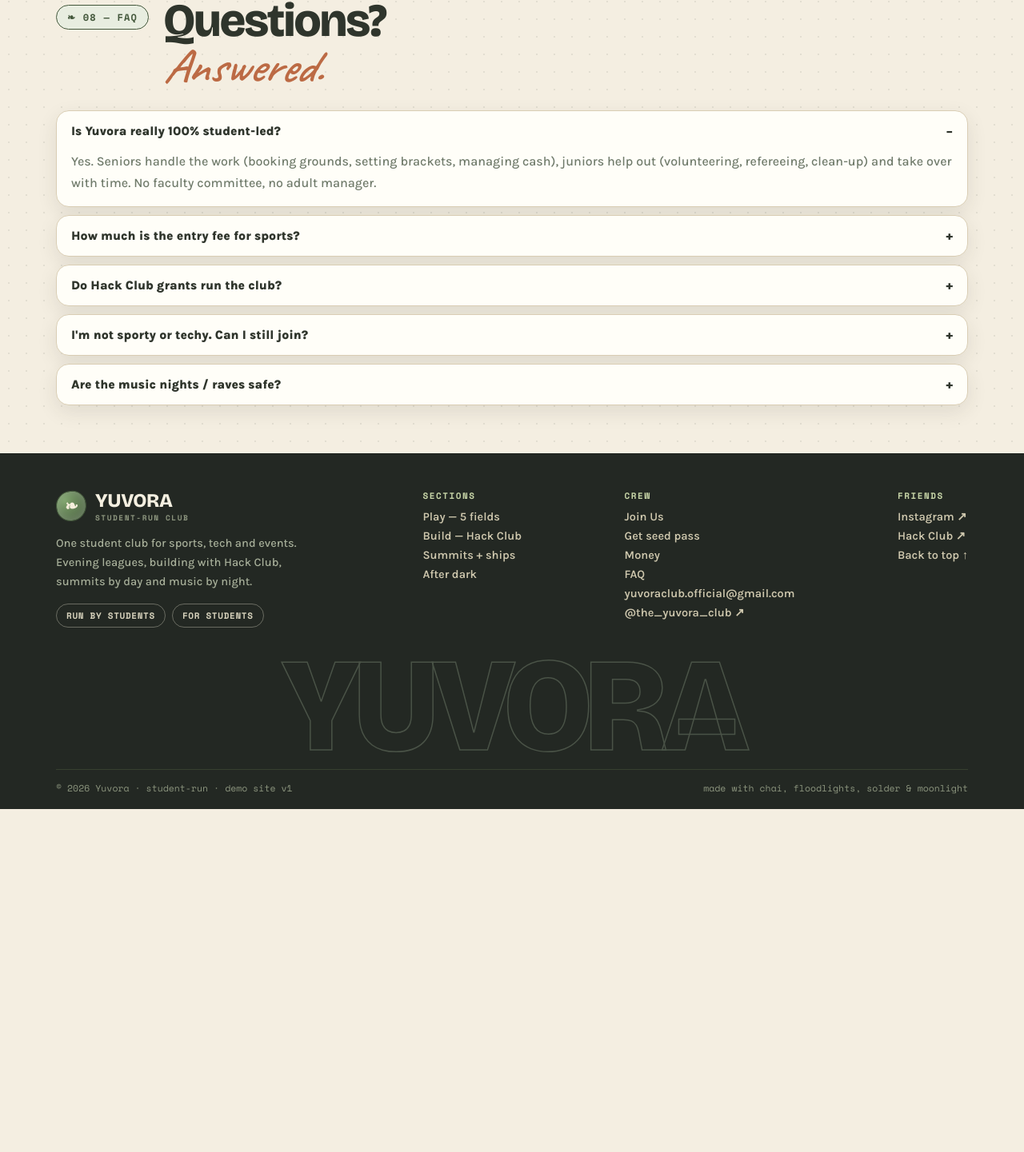
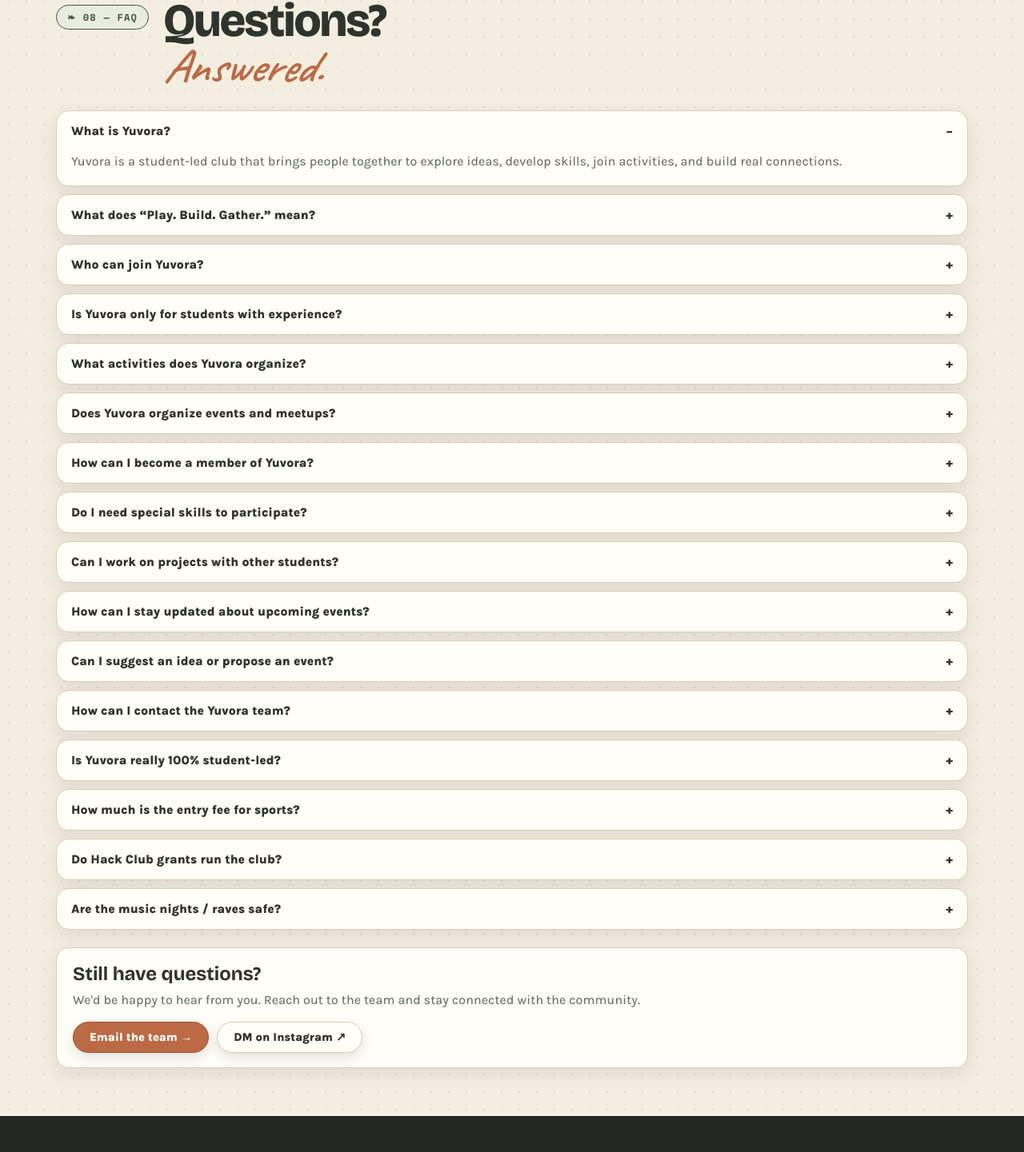
Before and after one commit to Yuvora-Club/Yuvora-official-websitet_v2, a React (Vite) app: page / in a window 1280 px wide. Shown: the part 6653-8094 px from the top of the page at 80% size. Before the commit the page ends 7665 px from the top, so only its background shows below. Built offline with nearby package versions, Linux system fonts and the light colour scheme.

Commit message:
FAQ refresh: 12 general questions, click-to-reveal contact, still-have-questions closer

```diff
--- a/src/App.jsx
+++ b/src/App.jsx
@@ -115,20 +115,71 @@ const SPORTS = [
 
 const FAQS = [
   {
+    q: "What is Yuvora?",
+    a: "Yuvora is a student-led club that brings people together to explore ideas, develop skills, join activities, and build real connections.",
+  },
+  {
+    q: "What does “Play. Build. Gather.” mean?",
+    a: "Our three sections: Play is sports leagues, Build is coding + electronics workshops with Hack Club, and Gather is summits, fairs, hackathons and music nights.",
+  },
+  {
+    q: "Who can join Yuvora?",
+    a: "Any student who wants to explore interests, learn new things, collaborate with others, and be part of a community.",
+  },
+  {
+    q: "Is Yuvora only for students with experience?",
+    a: "Not at all. Beginners and experienced students are both welcome — curiosity, creativity, and a willingness to learn are what matter.",
+  },
+  {
+    q: "What activities does Yuvora organize?",
+    a: "Sports leagues, coding + electronics workshops, summits, tech fairs, hackathons, open-mics and music nights. The exact schedule is announced on this site and on Instagram.",
+  },
+  {
+    q: "Does Yuvora organize events and meetups?",
+    a: "Yes. Check Yuvora.org and our official Instagram (@the_yuvora_club) for announcements.",
+  },
+  {
+    q: "How can I become a member of Yuvora?",
+    a: "Hit Join Us on this site, verify your email with the OTP code, and you're on the roster. A senior will reach out next.",
+  },
+  {
+    q: "Do I need special skills to participate?",
+    a: "No. Start with whatever interests you have, and build new skills by learning, experimenting, and collaborating with other students.",
+  },
+  {
+    q: "Can I work on projects with other students?",
+    a: "Yes — collaboration is the point. Watch the Build section and the dashboard announcements for current projects.",
+  },
+  {
+    q: "How can I stay updated about upcoming events?",
+    a: "Visit Yuvora.org regularly and follow @the_yuvora_club on Instagram for the latest announcements and updates.",
+  },
+  {
+    q: "Can I suggest an idea or propose an event?",
+    a: "Yes — email the team with your idea and we'll review it for a future activity.",
+  },
+  {
+    q: "How can I contact the Yuvora team?",
+    a: (
+      <span>
+        Tap a line to reach a human —{" "}
+        <a href="mailto:yuvoraclub.official@gmail.com" style={{ fontWeight: 700, color: "var(--ink)" }}>yuvoraclub.official@gmail.com</a>
+        {" · "}
+        <a href="https://instagram.com/the_yuvora_club" target="_blank" rel="noreferrer" style={{ fontWeight: 700, color: "var(--ink)" }}>@the_yuvora_club</a>
+      </span>
+    ),
+  },
+  {
     q: "Is Yuvora really 100% student-led?",
     a: "Yes. Seniors handle the work (booking grounds, setting brackets, managing cash), juniors help out (volunteering, refereeing, clean-up) and take over with time. No faculty committee, no adult manager.",
   },
   {
     q: "How much is the entry fee for sports?",
-      a: "Fair fees — roughly ₹100–₹200 per player depending on ground cost. Every season we pin a handwritten split on the board: ground + gear + ref.",
+    a: "Fair fees — roughly ₹100–₹200 per player depending on ground cost. Every season we pin a handwritten split on the board: ground + gear + ref.",
   },
   {
-      q: "Do Hack Club grants run the club?",
-      a: "No — Yuvora runs on its own sports entry fees and is never dependent on grants or rewards. Hack Club funding only covers specific STEM events (tech fairs, hackathons, hardware). And anything you earn by shipping — swag, grants, glory — stays 100% yours.",
-  },
-  {
-    q: "I'm not sporty or techy. Can I still join?",
-    a: "That's what the Gather section is for — entrepreneur summits, tech fairs, open-mics, music nights and casual hangouts. Pick Raver / Founder / Volunteer on your pass. Plenty of members never touch a ball or a keyboard.",
+    q: "Do Hack Club grants run the club?",
+    a: "No — Yuvora runs on its own sports entry fees and is never dependent on grants or rewards. Hack Club funding only covers specific STEM events (tech fairs, hackathons, hardware). And anything you earn by shipping — swag, grants, glory — stays 100% yours.",
   },
   {
     q: "Are the music nights / raves safe?",
@@ -724,6 +775,14 @@ export default function App() {
             </div>
           ))}
         </div>
+        <div className="reveal" style={{ marginTop: 22, border: "var(--line)", borderRadius: 16, padding: "18px 20px", background: "var(--card)", boxShadow: "var(--shadow-sm)" }}>
+          <h3 style={{ fontFamily: "var(--display)", fontSize: 24, margin: "0 0 6px" }}>Still have questions?</h3>
+          <p style={{ margin: "0 0 14px", color: "var(--muted)", fontWeight: 500, lineHeight: 1.65 }}>We'd be happy to hear from you. Reach out to the team and stay connected with the community.</p>
+          <div style={{ display: "flex", gap: 10, flexWrap: "wrap" }}>
+            <a className="btn btn-clay" href="mailto:yuvoraclub.official@gmail.com?subject=Yuvora%20question">Email the team →</a>
+            <a className="btn btn-paper" href="https://instagram.com/the_yuvora_club" target="_blank" rel="noreferrer">DM on Instagram ↗</a>
+          </div>
+        </div>
       </section>
       </>
       )}
```
